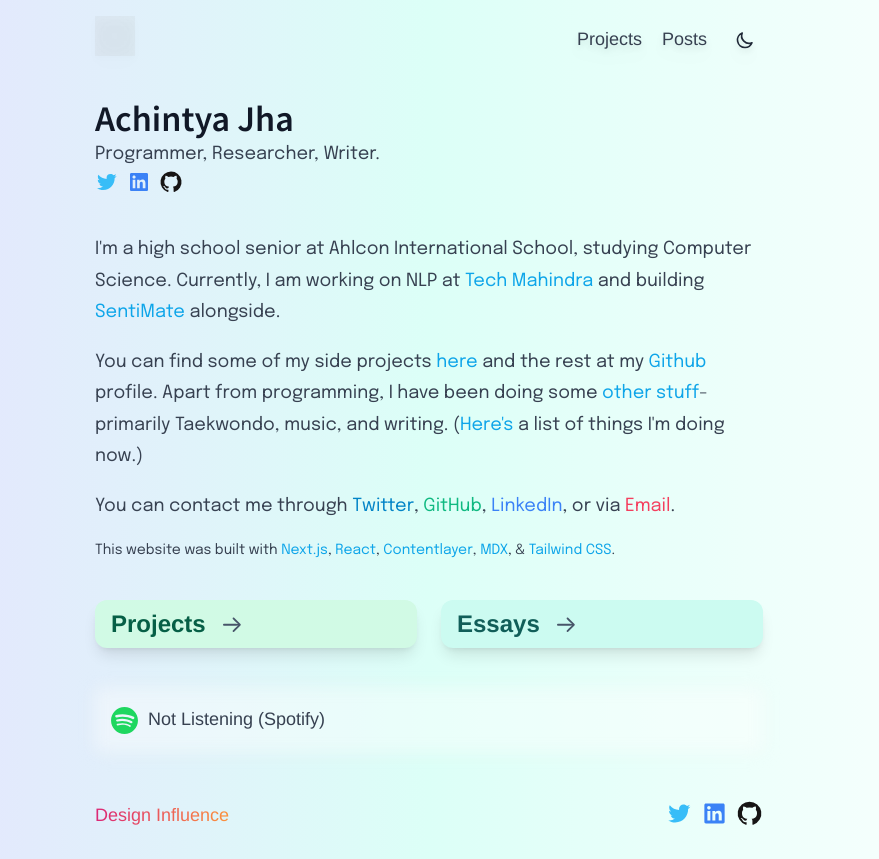
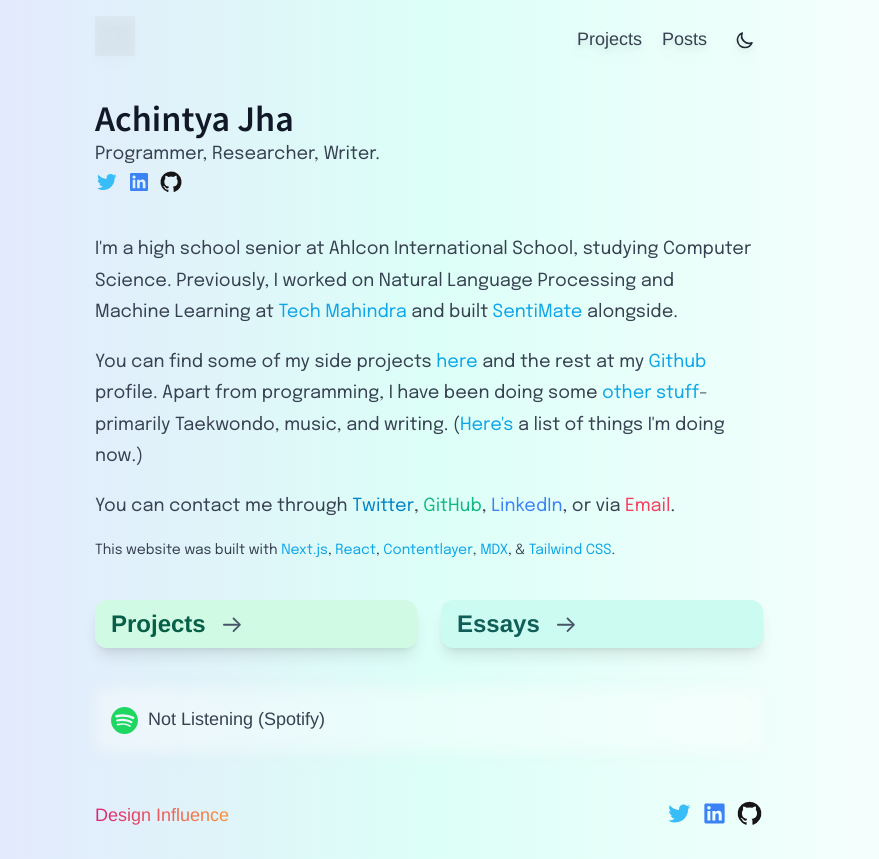
Before and after one commit to achntj/garden, a Next.js app: page / in a window 1280 px wide. Shown: the whole page, without its empty margins (211-1090 px from the left). Built offline with nearby package versions, Linux system fonts and the light colour scheme; no server answers.

Commit message:
index new + overflow-scroll spotify

```diff
--- a/components/now-playing.tsx
+++ b/components/now-playing.tsx
@@ -10,7 +10,7 @@ export default function NowPlaying() {
       <div className="relative">
         <div className="absolute -inset-px dark:opacity-20 dark:bg-gradient-to-r dark:from-green-300 dark:to-pink-600 bg-white/40 rounded-lg border-[1px] blur"></div>
         <div className="relative dark:bg-[#050505] rounded-lg p-4 mb-10 sm:flex items-end justify-between">
-          <div className="not-prose flex text-base items-center">
+          <div className="not-prose overflow-scroll flex text-base items-center">
             {data?.isPlaying ? (
               <>
                 <img
@@ -19,7 +19,7 @@ export default function NowPlaying() {
                   alt=""
                   key={data.title}
                 ></img>
-                <p className="ml-5 whitespace-nowrap overflow-scroll dark:text-slate-400">
+                <p className="ml-5 whitespace-nowrap dark:text-slate-400">
                   <a
                     className="font-bold dark:text-slate-300"
                     rel="noreferrer"
--- a/pages/index.tsx
+++ b/pages/index.tsx
@@ -54,7 +54,15 @@ export default function Home() {
             -yaa]
           </span> */}
           I{"'"}m a high school senior at Ahlcon International School, studying
-          Computer Science. Currently, I am working on NLP at{" "}
+          Computer Science. Previously, I worked on{" "}
+          <span className="dark:text-emerald-500">
+            Natural Language Processing{" "}
+          </span>
+          and{" "}
+          <span className="dark:text-blue-400 whitespace-nowrap">
+            Machine Learning
+          </span>{" "}
+          at{" "}
           <a
             target="_blank"
             rel="noreferrer"
@@ -62,7 +70,7 @@ export default function Home() {
           >
             Tech Mahindra
           </a>{" "}
-          and building{" "}
+          and built{" "}
           <a target="_blank" rel="noreferrer" href="https://sentimate.org/">
             SentiMate
           </a>{" "}
```
